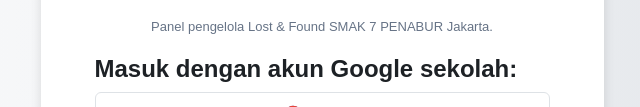
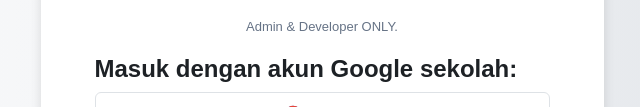
Before and after one commit to justmearlandolol/PenaburLF, a plain HTML site: page Admin.html in a window 1280 px wide. Shown: the part 293-400 px from the top of the page, without its empty margins (318-958 px from the left). Drawn offline with nearby package versions, Linux system fonts and the light colour scheme.

Commit message:
Revise Admin panel HTML structure and content
Updated login panel content and structure.

```diff
--- a/Admin.html
+++ b/Admin.html
@@ -20,7 +20,7 @@
         <img class="login-logo" src="Logo.jpeg" alt="Logo BPK PENABUR" width="168" height="206">
       </div>
       <h1 id="login-title" class="visually-hidden">Panel Admin Lost &amp; Found</h1>
-      <p class="login-panel-note">Panel pengelola Lost &amp; Found SMAK 7 PENABUR Jakarta.</p>
+      <p class="login-panel-note">Admin & Developer ONLY.</p>
 
       <div id="login-methods">
         <div id="login-message" class="form-message" role="alert" aria-live="polite" hidden></div>
@@ -69,7 +69,7 @@
             <img src="Logo.jpeg" alt="" width="60" height="61">
             <span class="panel-brand-text">
               <span class="panel-brand-name">Lost &amp; Found</span>
-              <span class="panel-brand-sub">PANEL PENGELOLA</span>
+              <span class="panel-brand-sub">Admin Panel</span>
             </span>
           </a>
 
```
